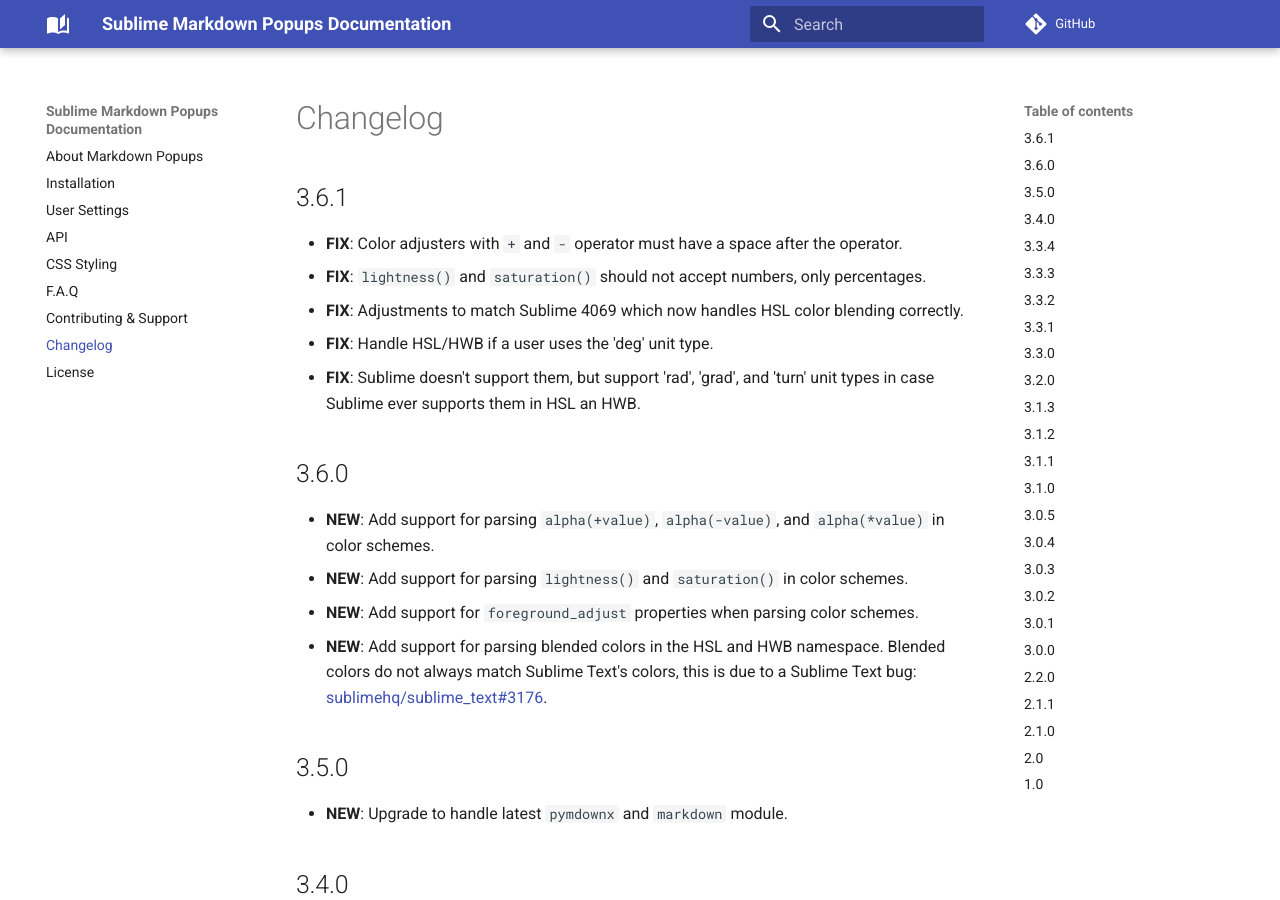
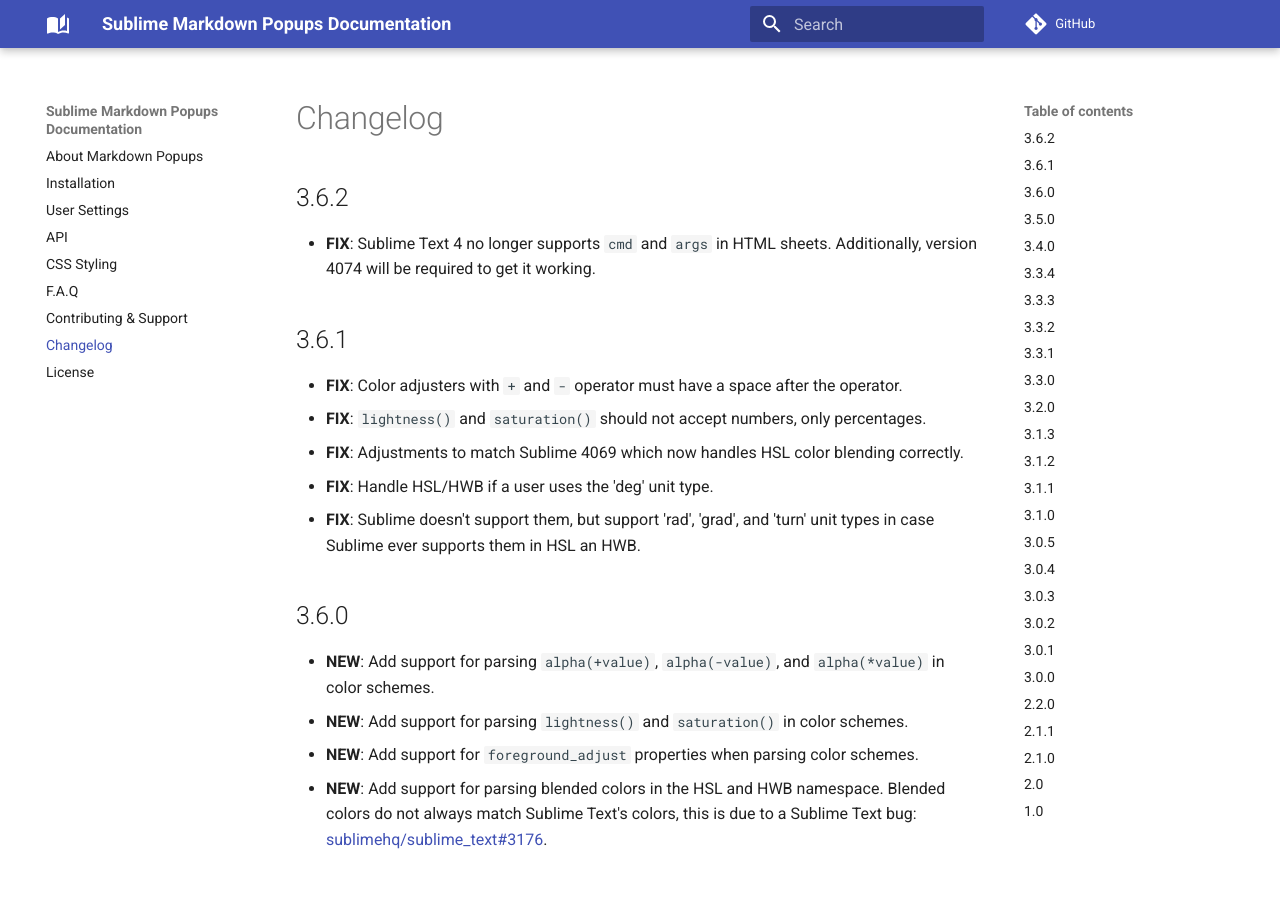
Before and after one commit to facelessuser/sublime-markdown-popups, an MkDocs documentation site: the page built from docs/src/markdown/changelog.md, in a window 1280 px wide and 900 px high. Built offline with MkDocs 1.6.1 and Material for MkDocs 9.7.7, drawn with Linux system fonts in a browser that asks for light colours; comment, search, counter and statistics services are not loaded; some of the changed text lies outside the part shown.

Commit message:
Prep for 3.6.2 release

```diff
--- a/docs/src/markdown/changelog.md
+++ b/docs/src/markdown/changelog.md
@@ -1,4 +1,9 @@
 # Changelog
+
+## 3.6.2
+
+- **FIX**: Sublime Text 4 no longer supports `cmd` and `args` in HTML sheets. Additionally, version 4074 will be
+  required to get it working.
 
 ## 3.6.1
 
--- a/mkdocs.yml
+++ b/mkdocs.yml
@@ -4,9 +4,7 @@
 edit_uri: tree/master/docs/src/markdown
 site_description: Popup tooltips for Sublime generated with Markdown.
 copyright: |
-  Copyright &copy; 2015 - 2020 <a href="https://github.com/facelessuser">Isaac Muse</a>
-  <br><span class="md-footer-custom-text">emoji provided free by </span>
-  <a href="https://github.com/twitter/twemoji">Twemoji</a>
+  Copyright &copy; 2015 - 2020 <a href="https://github.com/facelessuser"  target="_blank" rel="noopener">Isaac Muse</a>
 
 docs_dir: docs/src/markdown
 theme:
--- a/st3/mdpopups/version.py
+++ b/st3/mdpopups/version.py
@@ -1,6 +1,6 @@
 """Version."""
 
-_version_info = (3, 6, 1)
+_version_info = (3, 6, 2)
 __version__ = '.'.join([str(x) for x in _version_info])
 
 
```
Also changed, not shown: 2 other files.
